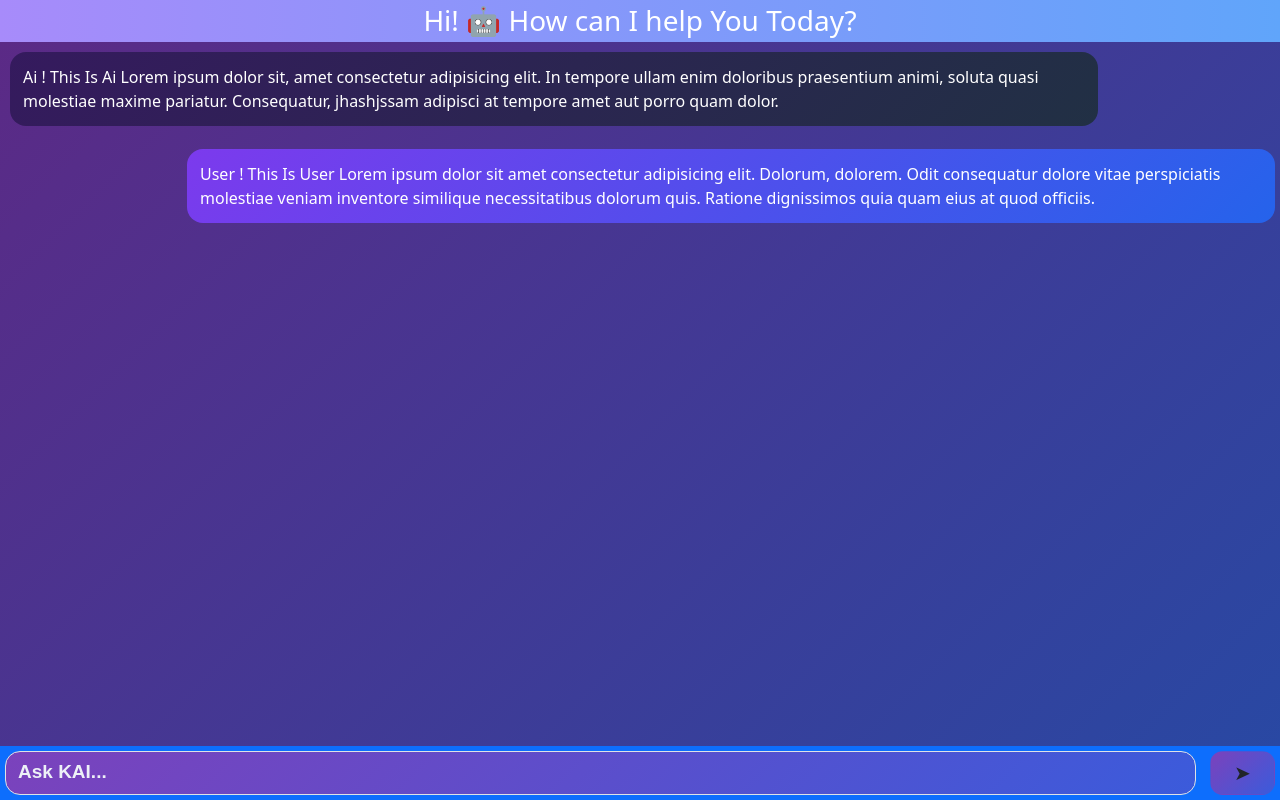
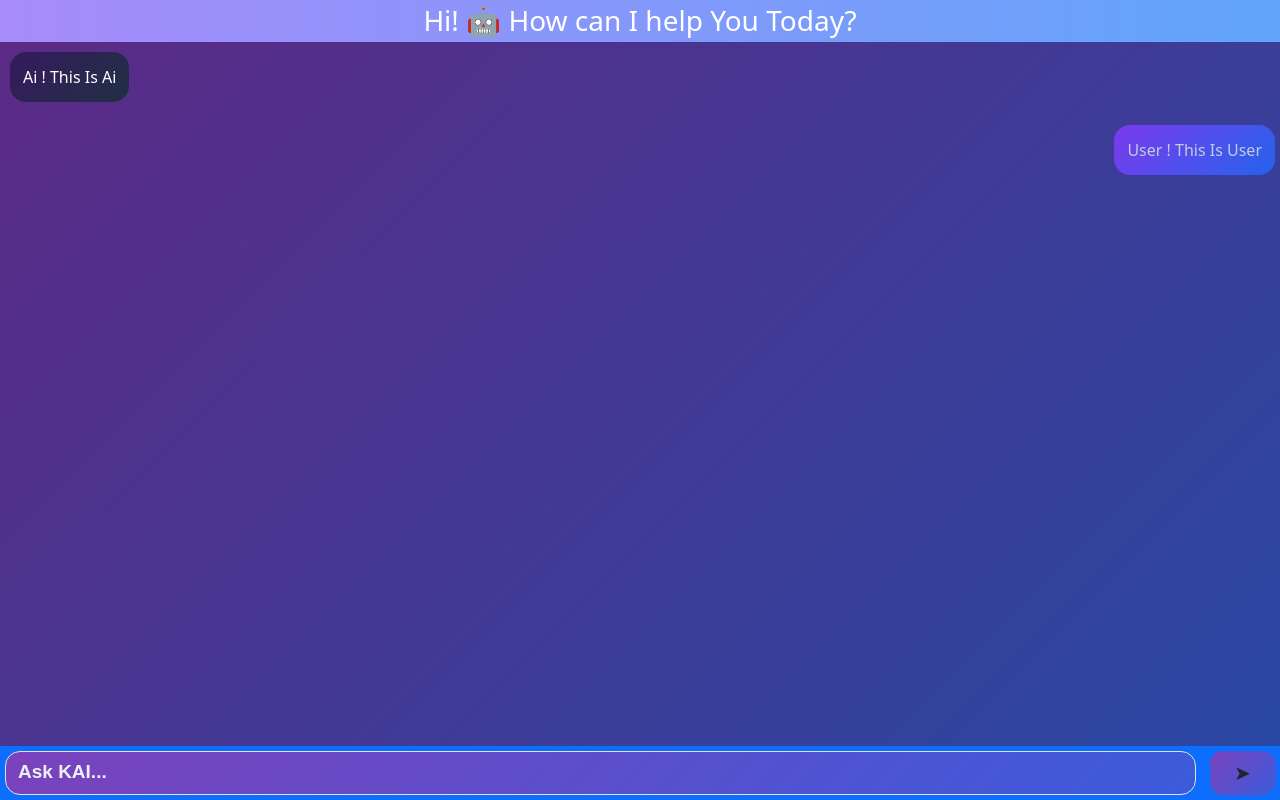
Before and after one commit to TskhupHaokip/Django_web_ptc, a Django app: page /chat/start in a window 1280 px wide. Run offline with Django 5.2, Linux system fonts and the light colour scheme.

Commit message:
fixed minimal version

```diff
--- a/chat/templates/chat/chat.html
+++ b/chat/templates/chat/chat.html
@@ -10,20 +10,21 @@
 
     <div class="bubbles bg-body-tertiary  flex-grow-1 overflow-y-auto d-flex flex-column gap-2 align-items-start">
         <div class="ai p-2">
-            <p class="mb-0">Ai ! This Is Ai Lorem ipsum dolor sit, amet consectetur adipisicing elit. In tempore ullam enim doloribus praesentium animi, soluta quasi molestiae maxime pariatur. Consequatur,
-                jhashjssam adipisci at tempore amet aut porro quam dolor.</p>
+            <p class="mb-0">Ai ! This Is Ai </p>
 
         </div>
         <div class="user align-self-end  p-2">
-            <p class="mb-0"> User ! This Is User Lorem ipsum dolor sit amet consectetur adipisicing elit. Dolorum, dolorem. Odit consequatur dolore vitae perspiciatis molestiae veniam inventore similique necessitatibus dolorum quis. Ratione dignissimos quia quam eius at quod officiis.</p>
+            <p class="mb-0"> User ! This Is User</p>
 
         </div>
     </div>
 
-    <form class="d-flex p-0 gap-1" id="chat-form">
+    <form class="d-flex p-0 gap-1" id="chat-form" method="post">
+        {% csrf_token %}
         <textarea
             id="chatInput"
             class="form-control"
+            name="reply"
             rows="1"
             placeholder="Ask KAI..."
         ></textarea>
--- a/chat/views.py
+++ b/chat/views.py
@@ -1,4 +1,13 @@
 from django.shortcuts import render
+from django.http import JsonResponse
+
 
 def start_chat(request):
+    if request.method == "POST":
+        reply = request.POST.get("reply", "empty")
+        print("replies",reply)
+        return JsonResponse({
+            "message": f"Django received: {reply}"
+        })
+
     return render(request,"chat/chat.html")
--- a/static/css/style.css
+++ b/static/css/style.css
@@ -68,7 +68,7 @@
     padding: 12px 16px;
     border-radius: 16px;
     background: linear-gradient(135deg, #7C3AED, #2563EB);
-    color: #fff;
+    color: #c1cde1;
 
 }
 .ai p,.user p {
--- a/static/js/app.js
+++ b/static/js/app.js
@@ -0,0 +1,114 @@
+// const input = document.getElementById("chatInput");
+// const form = document.getElementById("chat-form");
+// const messages = document.querySelector(".bubbles");
+
+// const add_message = (sender, message) => {
+//     const bubble = document.createElement("div");
+
+//     bubble.textContent = message;
+
+//     if (sender === "user") {
+//         bubble.classList.add("user", "p-2", "align-self-end");
+//     } else {
+//         bubble.classList.add("ai", "p-2", "align-self-start");
+//     }
+
+//     messages.appendChild(bubble);
+// };
+
+// const input = document.getElementById("chatInput");
+// const form = document.getElementById("chat-form");
+// const messages = document.querySelector(".bubbles");
+
+// const add_message = (sender, message) => {
+//     const bubble = document.createElement("div");
+//     bubble.textContent = message;
+
+//     if (sender === "user") {
+//         bubble.classList.add("user", "p-2", "align-self-end");
+//     } else {
+//         bubble.classList.add("ai", "p-2", "align-self-start");
+//     }
+
+//     messages.appendChild(bubble);
+// };
+
+// if (input) {
+//     input.addEventListener("keydown", (event) => {
+//         if (event.key === "Enter" && !event.shiftKey) {
+//             event.preventDefault();
+
+//             const reply = input.value.trim();
+
+//             if (!reply) return;
+//             add_message("user",reply)
+//             add_message("ai","idk")
+//             // form.requestSubmit();
+
+//         }
+//     });
+// }
+
+
+// if (form) {
+
+//     form.addEventListener("submit", async (event) => {
+//         event.preventDefault();
+//         const reply = input.value.trim();
+//         if (!reply) return;
+//         add_message("user", reply);
+//         input.value = "";
+//         const response = await fetch(form.action || window.location.href, {
+//             method: "POST",
+//             body: new FormData(form),
+//         });
+
+//         const data = await response.json();
+
+//         add_message("ai", data.message);
+//     });
+
+// }
+
+const input = document.getElementById("chatInput");
+const form = document.getElementById("chat-form");
+const messages = document.querySelector(".bubbles");
+
+const add_message = (sender, message) => {
+    const bubble = document.createElement("div");
+    bubble.textContent = message;
+    if (sender === "user") {
+        bubble.classList.add("user", "p-2", "align-self-end");
+    } else {
+        bubble.classList.add("ai", "p-2", "align-self-start");
+    }
+    messages.appendChild(bubble);
+};
+
+
+
+if (input) {
+    input.addEventListener("keydown", (event) => {
+        if (event.key === "Enter" && !event.shiftKey) {
+            event.preventDefault();
+
+            const reply = input.value.trim();
+
+            if (!reply) return;
+
+            add_message("user", reply);
+
+            const formData = new FormData(form);
+            input.value = "";
+
+            fetch(form.action || window.location.href, {
+                method: "POST",
+                body: formData,
+            })
+                .then(response => response.json())
+                .then(data => {
+                    add_message("ai", data.message);
+                });
+        }
+    });
+}
```
